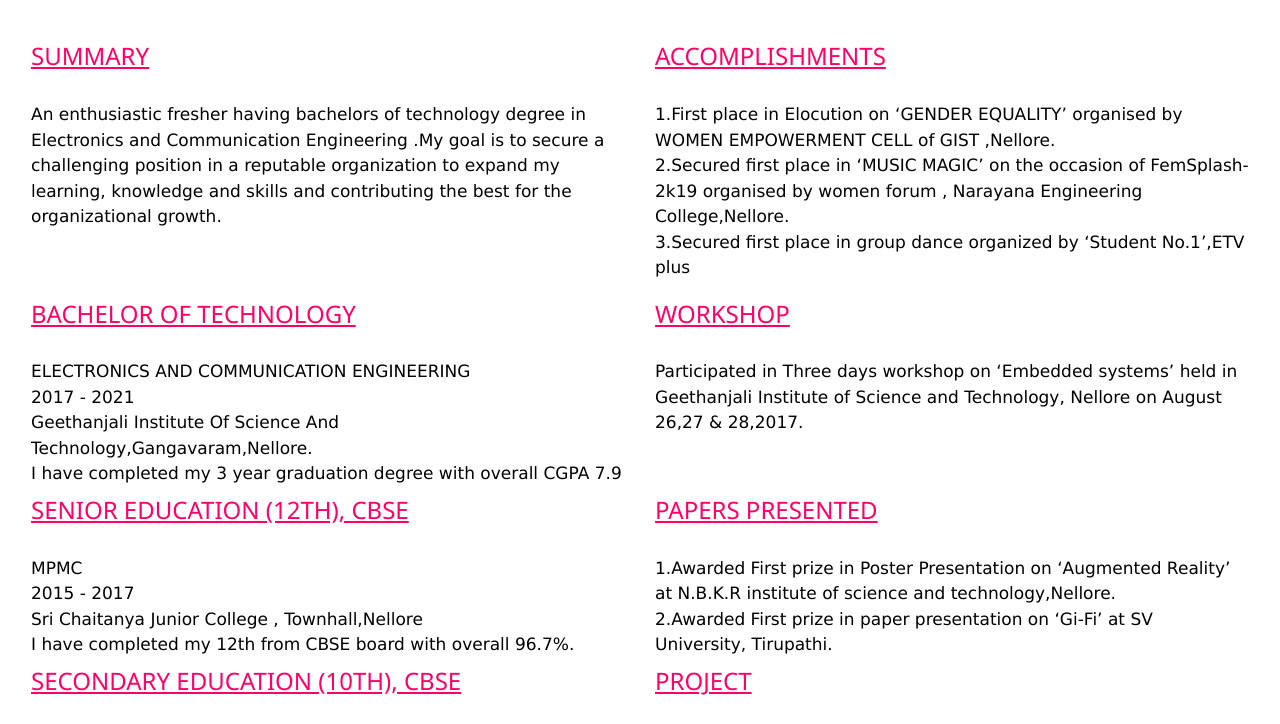
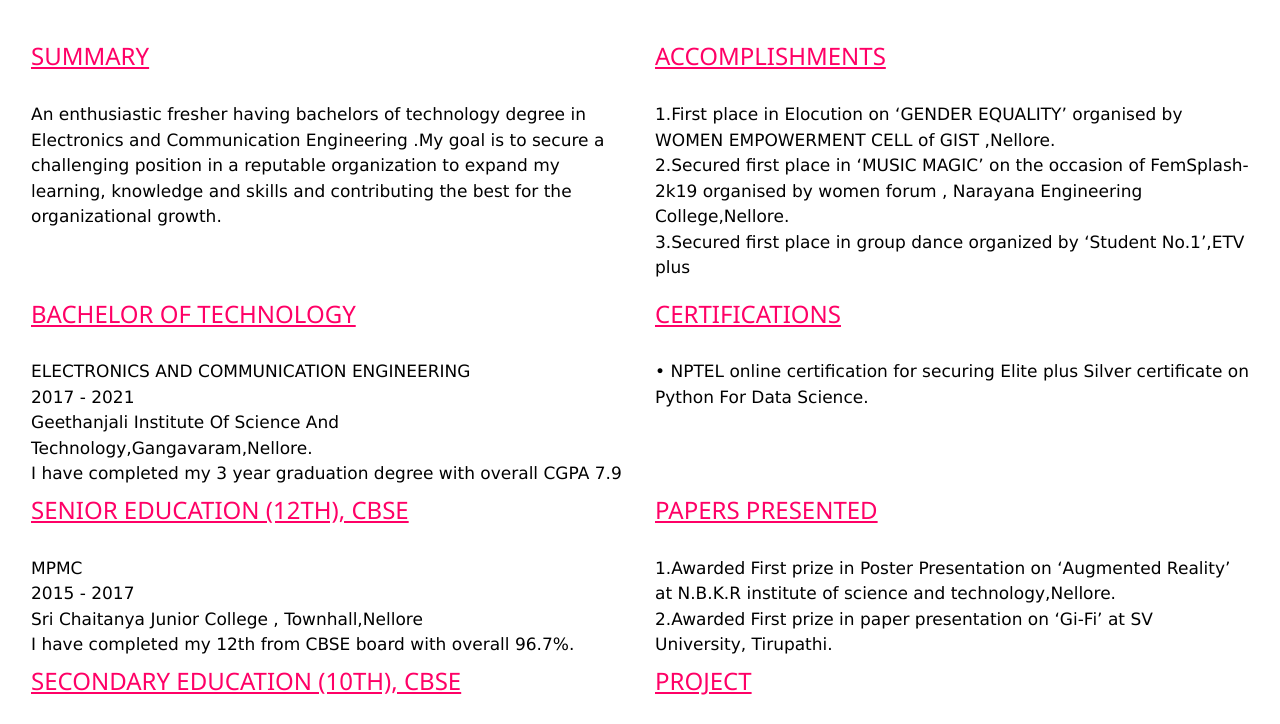
Before and after one commit to gayatrisetty/Portfolio, a plain HTML site: page re.html in a window 1280 px wide. Shown: the part 65-789 px from the top of the page. Drawn offline with nearby package versions, Linux system fonts and the light colour scheme.

Commit message:
Update re.html

```diff
--- a/re.html
+++ b/re.html
@@ -71,11 +71,11 @@ ELECTRONICS AND COMMUNICATION ENGINEERING</td></tr>
 overall CGPA 7.9</td></tr></table>
 </div>
 <div class="col-sm-6">
-<h3><u>WORKSHOP</u></h3>
+<h3><u>CERTIFICATIONS</u></h3>
 <br>
 
-<table style="color:black;font-size:17px";><tr><td>Participated  in  Three days workshop on ‘Embedded systems’
-held in Geethanjali Institute of Science and Technology, Nellore on August 26,27 & 28,2017.</td></tr></table>
+<table style="color:black;font-size:17px";><tr><td>•	NPTEL online certification for securing Elite plus Silver certificate on Python For Data Science.
+</td></tr></table>
 </div>
 </div>
     <div class="row">
```
